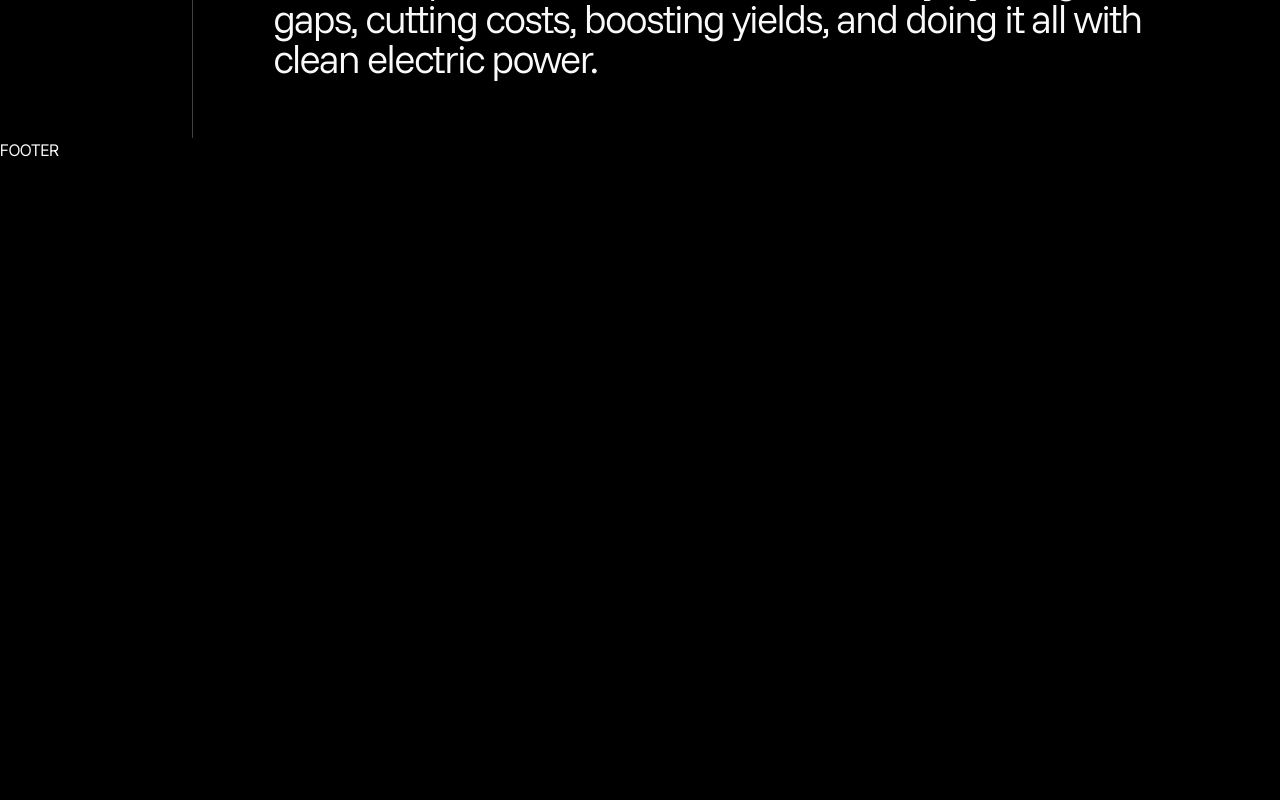
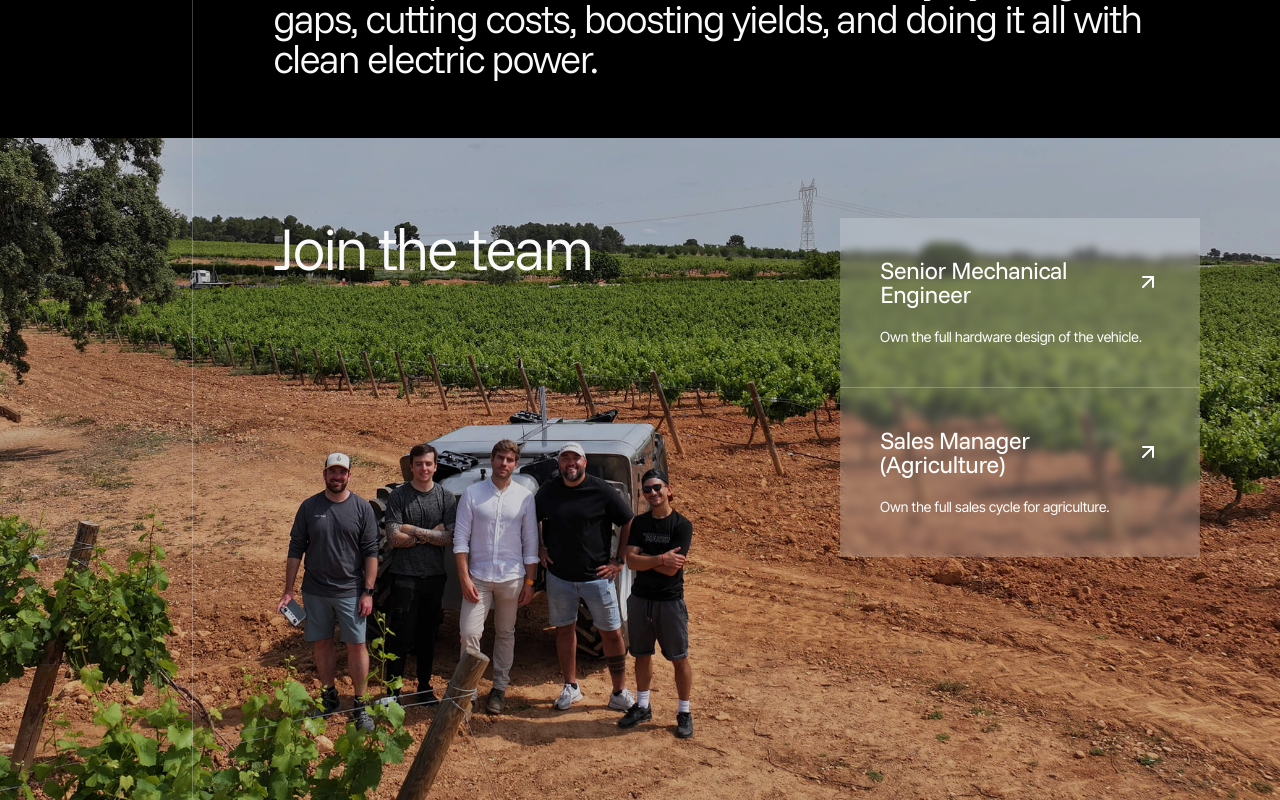
Before and after one commit to bulatte/voltrac-dev, a Next.js app: page /en in a window 1280 px wide. Shown: the part 2080-2880 px from the top of the page. Before the commit the page ends 2242 px from the top, so only its background shows below. Built offline with nearby package versions, Linux system fonts and the light colour scheme.

Commit message:
team block (desktop)

```diff
--- a/messages/de.json
+++ b/messages/de.json
@@ -29,6 +29,20 @@
     "agro": {
       "title": "Landwirtschaft",
       "description": "THOR hilft Landwirten, effizienter zu arbeiten, indem es Arbeitskräftelücken schließt, Kosten senkt, Erträge steigert und all dies mit sauberer elektrischer Energie."
+    },
+    "team": {
+      "img-alt": "Voltrac Team Foto",
+      "title": "Werde Teil des Teams",
+      "open-positions": {
+        "senior-mechanical-engineer": {
+          "title": "Senior‑\nMaschinenbauingenieur*in",
+          "description": "Übernimm das vollständige Hardware‑Design des Fahrzeugs."
+        },
+        "sales-manager-agriculture": {
+          "title": "Vertriebsleiter (Landwirtschaft)",
+          "description": "Übernimm den gesamten Vertriebszyklus im Agrarsektor."
+        }
+      }
     }
   },
   "common": {
--- a/messages/en.json
+++ b/messages/en.json
@@ -29,6 +29,20 @@
     "agro": {
       "title": "Agriculture",
       "description": "THOR helps farmers work more efficiently by filling labor gaps, cutting costs, boosting yields, and doing it all with clean electric power."
+    },
+    "team": {
+      "img-alt": "Voltrac Team Photo",
+      "title": "Join the team",
+      "open-positions": {
+        "senior-mechanical-engineer": {
+          "title": "Senior Mechanical Engineer",
+          "description": "Own the full hardware design of the vehicle."
+        },
+        "sales-manager-agriculture": {
+          "title": "Sales Manager (Agriculture)",
+          "description": "Own the full sales cycle for agriculture."
+        }
+      }
     }
   },
   "common": {
--- a/messages/es.json
+++ b/messages/es.json
@@ -29,6 +29,20 @@
     "agro": {
       "title": "Agricultura",
       "description": "THOR ayuda a los agricultores a trabajar de forma más eficiente al cubrir las carencias de mano de obra, reducir los costesy aumentar el rendimiento,haciéndolo todo con energía eléctrica limpia."
+    },
+    "team": {
+      "img-alt": "Foto del equipo de Voltrac",
+      "title": "Únete al equipo",
+      "open-positions": {
+        "senior-mechanical-engineer": {
+          "title": "Ingeniero/a Mecánico/a Senior",
+          "description": "Responsable del diseño completo del hardware del vehículo."
+        },
+        "sales-manager-agriculture": {
+          "title": "Responsable de Ventas (Agricultura)",
+          "description": "Asume todo el ciclo de ventas para el sector agrícola."
+        }
+      }
     }
   },
   "common": {
--- a/messages/nl.json
+++ b/messages/nl.json
@@ -29,6 +29,20 @@
     "agro": {
       "title": "Landbouw",
       "description": "THOR helpt boeren efficiënter te werken door tekorten aan arbeidskrachten op te vullen, kosten te verlagen, opbrengsten te verhogen en dat alles met schone elektrische energie."
+    },
+    "team": {
+      "img-alt": "Voltrac Team Foto",
+      "title": "Kom ons team versterken",
+      "open-positions": {
+        "senior-mechanical-engineer": {
+          "title": "Senior werktuigbouwkundig ingenieur",
+          "description": "Verantwoordelijk voor het volledige hardware‑ontwerp van het voertuig."
+        },
+        "sales-manager-agriculture": {
+          "title": "Verkoopmanager (Landbouw)",
+          "description": "Beheer de volledige verkoopcyclus voor de landbouw."
+        }
+      }
     }
   },
   "common": {
--- a/src/app/[locale]/page.tsx
+++ b/src/app/[locale]/page.tsx
@@ -2,9 +2,10 @@ import { setRequestLocale } from "next-intl/server";
 import { Locale } from "next-intl";
 import About from "@/components/home/about";
 import Agro from "@/components/home/agro";
+import Team from "@/components/home/team";
 
 export default async function Home({
-  params
+  params,
 }: {
   params: Promise<{ locale: Locale }>;
 }) {
@@ -17,6 +18,7 @@ export default async function Home({
     <>
       <About />
       <Agro />
+      <Team />
     </>
   );
 }
--- a/src/components/home/about-stats.tsx
+++ b/src/components/home/about-stats.tsx
@@ -13,7 +13,7 @@ const items = [
       </>
     ),
     suffix: "KW",
-    title: "all-wheel-power"
+    title: "all-wheel-power",
   },
   {
     stat: (
@@ -24,13 +24,13 @@ const items = [
       </>
     ),
     suffix: "H",
-    title: "operational-time"
+    title: "operational-time",
   },
   {
     stat: <SlotCounter value={4000} animateOnVisible />,
     suffix: "KG",
-    title: "cargo-capacity"
-  }
+    title: "cargo-capacity",
+  },
 ] as const;
 
 const AboutStats = () => {
@@ -47,7 +47,7 @@ const AboutStats = () => {
             <div className="text-numerals-m leading-none flex items-end">
               {item.stat}
             </div>
-            <span className="text-subtitle-l text-black-3">{item.suffix}</span>
+            <span className="text-subtitle-l text-white-25">{item.suffix}</span>
           </div>
           <p className="text-subtitle-m text-right whitespace-pre-line">
             {t(item.title)}
--- /dev/null
+++ b/src/components/home/team.tsx
@@ -0,0 +1,73 @@
+import Image from "next/image";
+import Container from "../common/container";
+import { getTranslations } from "next-intl/server";
+import { NestedKey } from "@/types/common";
+import { Messages } from "next-intl";
+import { ArrowUpRight } from "lucide-react";
+
+type Position = {
+  tkey: NestedKey<Messages["home"]["team"]["open-positions"]>;
+  url: string;
+};
+
+const positions: Position[] = [
+  {
+    tkey: "senior-mechanical-engineer",
+    url: "https://join.com/companies/voltraceu/14712731-senior-mechanical-aerospace-engineer",
+  },
+  {
+    tkey: "sales-manager-agriculture",
+    url: "https://join.com/companies/voltraceu/14706814-sales-manager-agriculture-in-spain",
+  },
+];
+
+const Team = async () => {
+  const t = await getTranslations("home.team");
+
+  return (
+    <div className="min-h-svh relative flex flex-col">
+      <div className="absolute inset-0">
+        <div className="h-svh sticky top-0">
+          <Image
+            src="/images/join-team.jpg"
+            className="object-cover"
+            fill
+            alt={t("img-alt")}
+          />
+          <div className="absolute inset-0 bg-black/20" />
+        </div>
+      </div>
+      <Container className="relative flex flex-col w-full flex-1 [&>div]:flex-1">
+        <div className="py-20 px-[var(--cxp)] flex justify-between min-h-full">
+          <h2 className="text-title-xl flex-1 sticky top-36 self-start">
+            {t("title")}
+          </h2>
+
+          <div className="flex flex-col w-[22.5rem] bg-white/20 backdrop-blur-xs self-start">
+            {positions.map((pos, i) => (
+              <a
+                href={pos.url}
+                target="_blank"
+                rel="noreferrer noopener"
+                key={i}
+                className="flex flex-col gap-5 p-10  hover:bg-white group text-white transition-all hover:text-black border-b border-b-white-25 last:border-b-0"
+              >
+                <div className="flex items-center justify-center gap-2.5">
+                  <h3 className="text-title-s">
+                    {t(`open-positions.${pos.tkey}.title`)}
+                  </h3>
+                  <ArrowUpRight className="text-current shrink-0" />
+                </div>
+                <p className="text-paragraph-s group-hover:text-white-3 transition-colors">
+                  {t(`open-positions.${pos.tkey}.description`)}
+                </p>
+              </a>
+            ))}
+          </div>
+        </div>
+      </Container>
+    </div>
+  );
+};
+
+export default Team;
```
Also changed, not shown: public/images/join-team.jpg (added).
